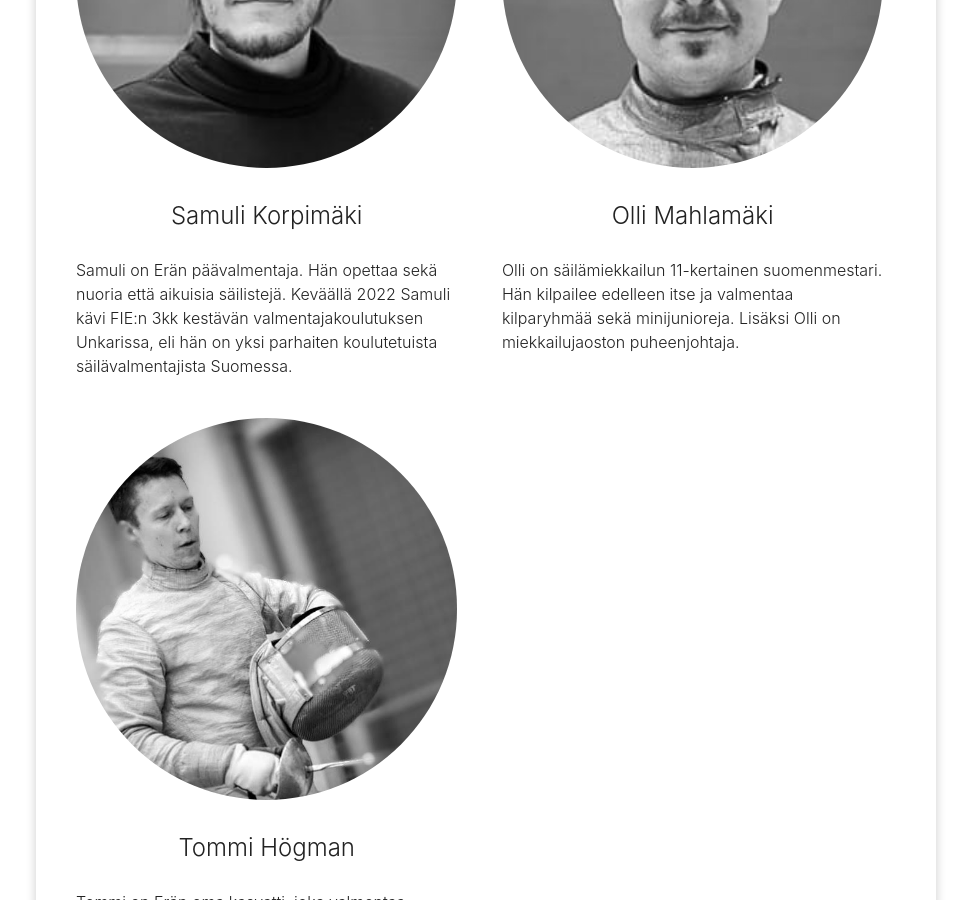
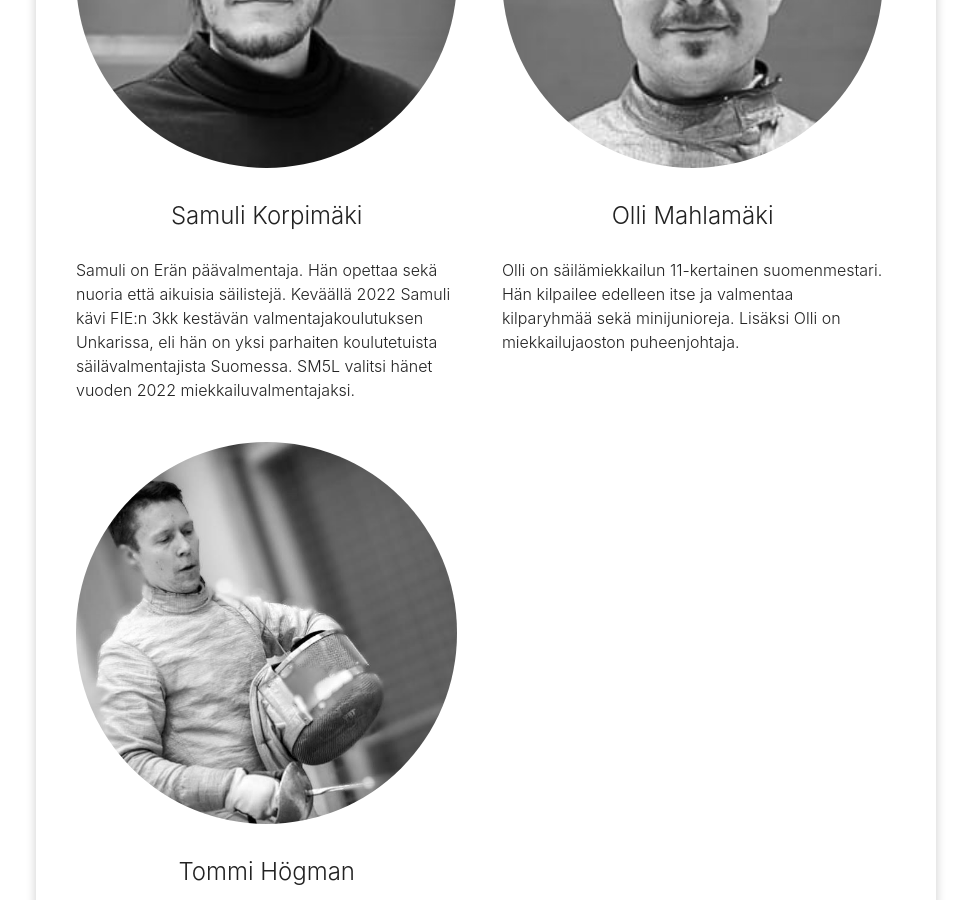
Before and after one commit to omahlama/eramiekkailu.fi, a Jekyll site: the page built from index.md, in a window 1280 px wide and 900 px high, scrolled down 2489 px. Shown: the whole window, without its empty margins (154-1125 px from the left). Built offline with Jekyll 4.4.1, drawn with Linux system fonts in a browser that asks for light colours; nearby versions of some CDN libraries.

Commit message:
Samuli vuoden valmentaja

```diff
--- a/index.md
+++ b/index.md
@@ -67,7 +67,7 @@ Ensimmäisen vuoden ajan saa jatkaa seuran varusteiden käyttöä. Kun miekkailu
     <h3>Samuli Korpimäki</h3>
 
 Samuli on Erän päävalmentaja. Hän opettaa sekä nuoria että aikuisia säilistejä. Keväällä 2022 Samuli kävi FIE:n 3kk kestävän valmentajakoulutuksen Unkarissa, eli hän
-on yksi parhaiten koulutetuista säilävalmentajista Suomessa.
+on yksi parhaiten koulutetuista säilävalmentajista Suomessa. SM5L valitsi hänet vuoden 2022 miekkailuvalmentajaksi.
 
 </div>
 
```
